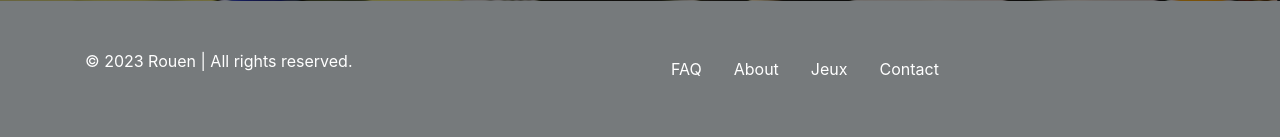
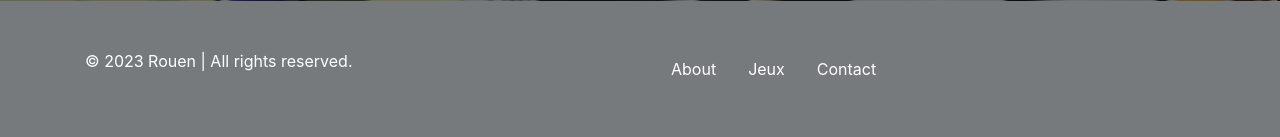
Before and after one commit to mortalla23/ProjetWeb, a PHP site: page /presen.php in a window 1280 px wide. Shown: the part 1099-1236 px from the top of the page. Run offline with PHP 8.4, Linux system fonts and the light colour scheme; some web fonts are replaced.

Commit message:
Boutons bas de page mis à jour

```diff
--- a/presen.php
+++ b/presen.php
@@ -76,17 +76,15 @@
             </div>
             <div class="col-6">
                 <ul class="nav text-center">
-                    <li class="nav-item">
-                        <a href="#" class="nav-link text-white">FAQ</a>
+
+                <li class="nav-item">
+                        <a href="presen.php" class="nav-link text-white">About</a>
                     </li>
                     <li class="nav-item">
-                        <a href="#" class="nav-link text-white">About</a>
+                        <a href="index.php" class="nav-link text-white">Jeux</a>
                     </li>
                     <li class="nav-item">
-                        <a href="#" class="nav-link text-white">Jeux</a>
-                    </li>
-                    <li class="nav-item">
-                        <a href="#" class="nav-link text-white">Contact</a>
+                        <a href="presen.php" class="nav-link text-white">Contact</a>
                     </li>
                 </ul>
             </div>
```
Also changed, not shown: index.php (+4 -6 lines), listjeux.php (+4 -6 lines).
